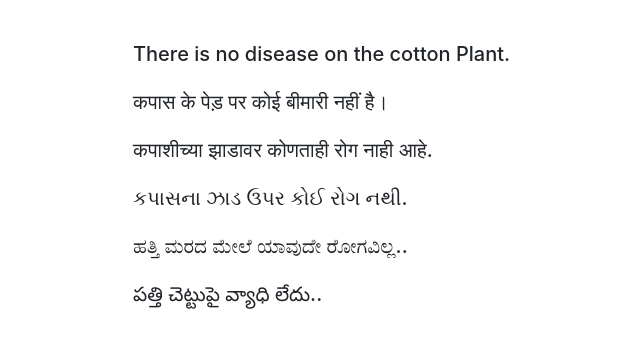
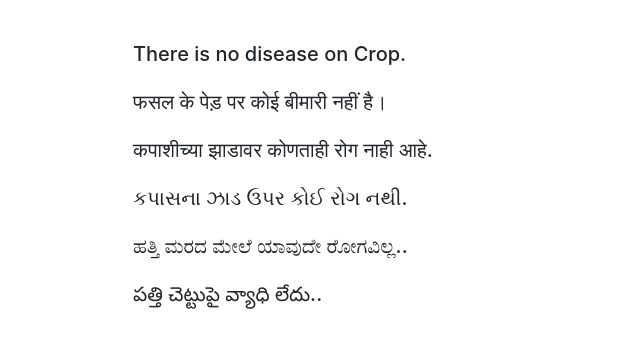
Before and after one commit to avinash1721up/crop-disease, a Flask app: template templates/healthy_plant.html in a window 1280 px wide. Shown: the part 368-716 px from the top of the page, without its empty margins (522-1162 px from the left). Run offline with Flask 2, Linux system fonts and the light colour scheme; the template is opened without the code that fills it, so the values that code supplies are empty; some libraries are stand-ins or nearby versions.

Commit message:
Update healthy_plant.html

```diff
--- a/templates/healthy_plant.html
+++ b/templates/healthy_plant.html
@@ -52,8 +52,8 @@
 
                     <h5>
 
-                        There is no disease on the cotton Plant.</br></br>
-                        कपास के पेड़ पर कोई बीमारी नहीं है। </br></br>
+                        There is no disease on Crop.</br></br>
+                        फसल के पेड़ पर कोई बीमारी नहीं है। </br></br>
                         कपाशीच्या झाडावर कोणताही रोग नाही आहे. </br></br>
                         કપાસના ઝાડ ઉપર કોઈ રોગ નથી.</br></br>
                         ಹತ್ತಿ ಮರದ ಮೇಲೆ ಯಾವುದೇ ರೋಗವಿಲ್ಲ..</br></br>
```
